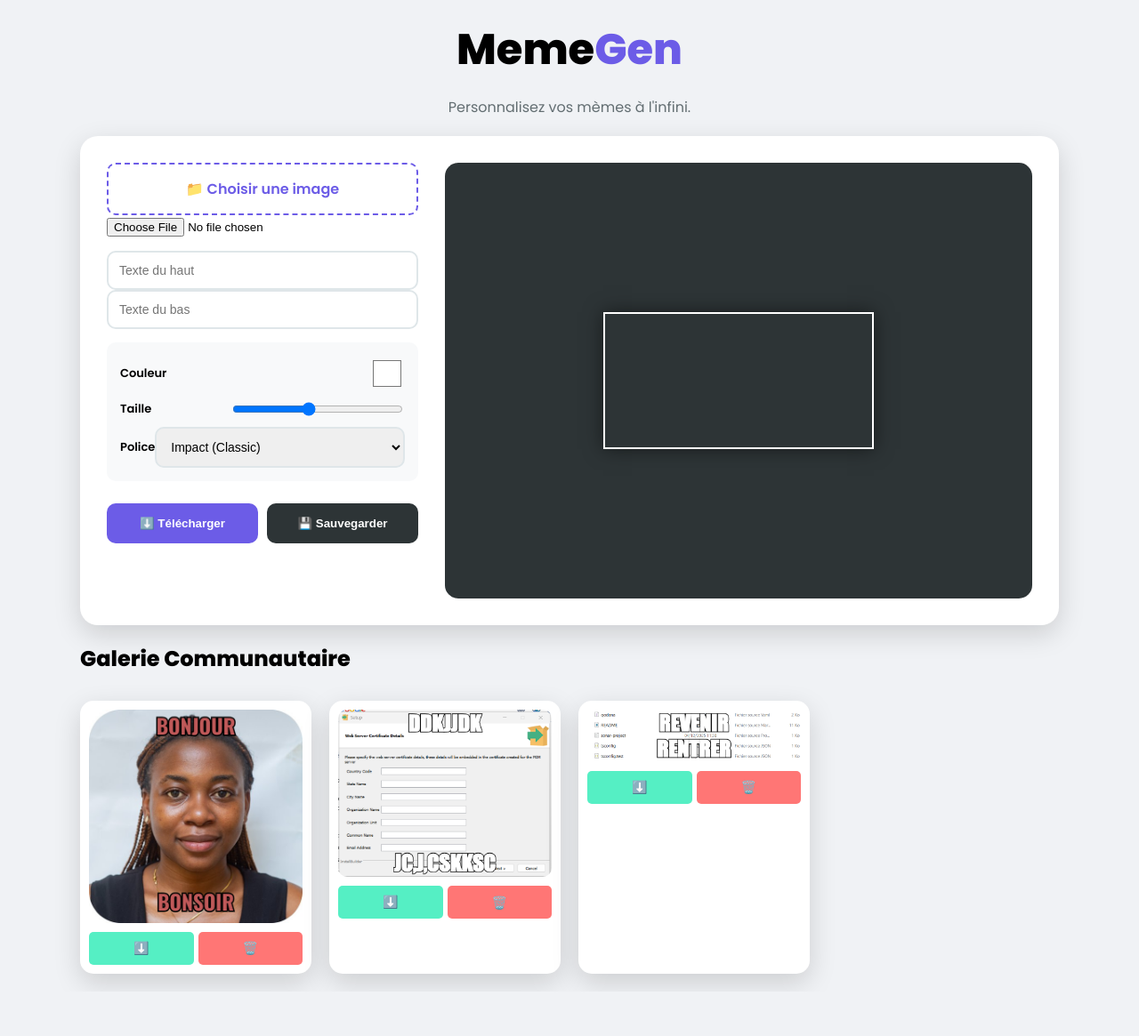
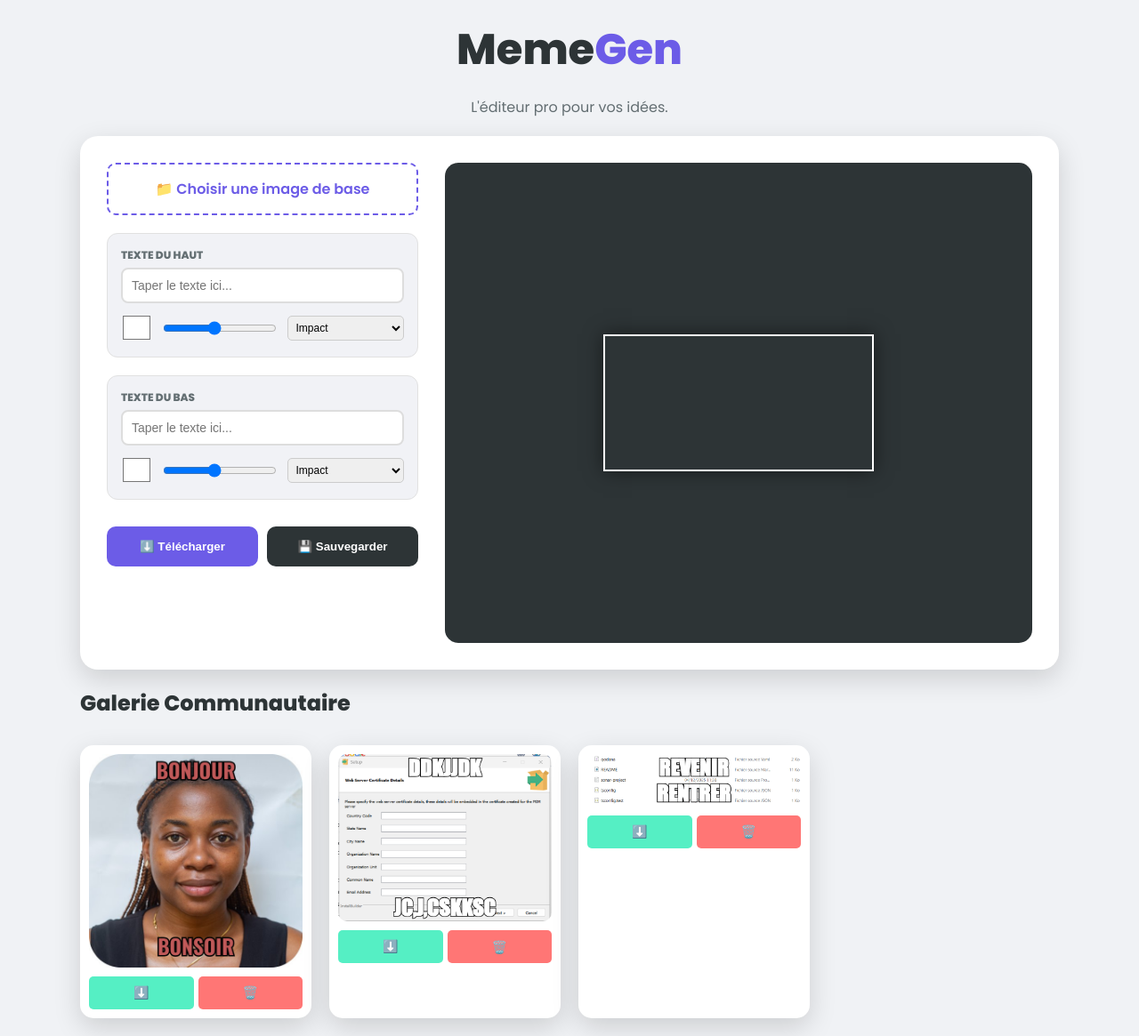
Before and after one commit to christmagne/meme_generator, a Flask app: page / in a window 1280 px wide. Shown: the whole page at 89% size. Before the commit the page ends 1111 px from the top, so only its background shows below. Run offline with Flask 3, Linux system fonts and the light colour scheme; a map, chart or similar area stays blank.

Commit message:
finalisation du mini-projet

```diff
--- a/app.py
+++ b/app.py
@@ -5,6 +5,7 @@ from flask import Flask, render_template, request, jsonify
 
 app = Flask(__name__)
 
+# Dossier où seront stockés les mèmes
 UPLOAD_FOLDER = os.path.join('static', 'uploads')
 if not os.path.exists(UPLOAD_FOLDER):
     os.makedirs(UPLOAD_FOLDER)
@@ -20,6 +21,8 @@ def index():
 def save_meme():
     data = request.get_json()
     image_data = data['image']
+
+    # Nettoyage et conversion base64 -> binaire
     header, encoded = image_data.split(",", 1)
     binary_data = base64.b64decode(encoded)
 
--- a/static/css/style.css
+++ b/static/css/style.css
@@ -4,6 +4,7 @@
     --dark: #2d3436;
     --light: #dfe6e9;
     --white: #ffffff;
+    --bg-group: #f1f2f6;
     --shadow: 0 10px 30px rgba(0, 0, 0, 0.15);
 }
 
@@ -12,6 +13,7 @@ body {
     background-color: #f0f2f5;
     margin: 0;
     padding: 0;
+    color: var(--dark);
 }
 
 .container {
@@ -35,6 +37,7 @@ header p {
     color: #636e72;
 }
 
+/* LAYOUT PRINCIPAL */
 .editor-area {
     display: grid;
     grid-template-columns: 350px 1fr;
@@ -49,49 +52,10 @@ header p {
 .controls {
     display: flex;
     flex-direction: column;
-    gap: 15px;
+    gap: 20px;
 }
 
-.text-inputs input,
-select {
-    width: 100%;
-    padding: 12px;
-    border: 2px solid var(--light);
-    border-radius: 10px;
-    font-size: 14px;
-    box-sizing: border-box;
-}
-
-/* Barre d'outils Style */
-.style-toolbar {
-    background: #f8f9fa;
-    padding: 15px;
-    border-radius: 10px;
-    display: flex;
-    flex-direction: column;
-    gap: 10px;
-}
-
-.style-group {
-    display: flex;
-    align-items: center;
-    justify-content: space-between;
-    font-size: 13px;
-    font-weight: 600;
-}
-
-.style-group input[type="color"] {
-    border: none;
-    width: 40px;
-    height: 40px;
-    cursor: pointer;
-    background: none;
-}
-
-.style-group input[type="range"] {
-    width: 60%;
-}
-
+/* UPLOAD */
 .custom-file-upload {
     border: 2px dashed var(--primary);
     display: block;
@@ -101,8 +65,84 @@ select {
     border-radius: 10px;
     font-weight: 600;
     color: var(--primary);
+    transition: 0.3s;
 }
 
+.custom-file-upload:hover {
+    background: #eaeaeb;
+}
+
+input[type="file"] {
+    display: none;
+}
+
+/* NOUVEAUX GROUPES DE TEXTE */
+.text-group {
+    background-color: var(--bg-group);
+    padding: 15px;
+    border-radius: 12px;
+    border: 1px solid #e1e1e1;
+}
+
+.group-label {
+    font-size: 12px;
+    font-weight: 800;
+    text-transform: uppercase;
+    color: #636e72;
+    margin-bottom: 5px;
+    display: block;
+}
+
+.text-group input[type="text"] {
+    width: 100%;
+    padding: 10px;
+    border: 2px solid #ddd;
+    border-radius: 8px;
+    font-size: 14px;
+    box-sizing: border-box;
+    margin-bottom: 10px;
+}
+
+/* MINI TOOLBAR (Pour les réglages) */
+.mini-toolbar {
+    display: flex;
+    gap: 10px;
+    align-items: center;
+}
+
+.tool {
+    display: flex;
+    align-items: center;
+}
+
+.tool.wide {
+    flex: 1;
+}
+
+.mini-toolbar input[type="color"] {
+    border: none;
+    width: 35px;
+    height: 35px;
+    cursor: pointer;
+    background: none;
+    padding: 0;
+}
+
+.mini-toolbar input[type="range"] {
+    width: 100%;
+    cursor: pointer;
+}
+
+.mini-toolbar select {
+    width: 100%;
+    padding: 5px;
+    border-radius: 5px;
+    border: 1px solid #ccc;
+    font-size: 12px;
+    cursor: pointer;
+}
+
+/* BOUTONS */
 .actions {
     display: flex;
     gap: 10px;
@@ -129,13 +169,19 @@ select {
     color: white;
 }
 
+.btn:hover {
+    opacity: 0.9;
+    transform: translateY(-2px);
+}
+
+/* APERÇU CANVAS */
 .preview {
     background: #2d3436;
     border-radius: 15px;
     display: flex;
     align-items: center;
     justify-content: center;
-    min-height: 450px;
+    min-height: 500px;
     padding: 20px;
 }
 
@@ -146,7 +192,7 @@ canvas {
     border: 2px solid white;
 }
 
-/* Galerie et boutons action */
+/* GALERIE */
 .gallery-grid {
     display: grid;
     grid-template-columns: repeat(auto-fill, minmax(220px, 1fr));
@@ -160,6 +206,11 @@ canvas {
     padding: 10px;
     border-radius: 15px;
     box-shadow: var(--shadow);
+    transition: transform 0.2s;
+}
+
+.gallery-item:hover {
+    transform: translateY(-5px);
 }
 
 .gallery-item img {
@@ -194,7 +245,7 @@ canvas {
     background: var(--danger);
 }
 
-/* MODALE CORRIGÉE (PLEIN CENTRE) */
+/* MODALE */
 .modal {
     display: none;
     position: fixed;
@@ -216,7 +267,6 @@ canvas {
     width: 90%;
     max-width: 350px;
     text-align: center;
-    position: relative;
     animation: pop 0.3s cubic-bezier(0.175, 0.885, 0.32, 1.275);
 }
 
@@ -232,6 +282,16 @@ canvas {
     }
 }
 
+#modalIcon {
+    font-size: 3rem;
+    margin-bottom: 10px;
+}
+
+#modalMessage {
+    color: #666;
+    margin-bottom: 20px;
+}
+
 @media (max-width: 850px) {
     .editor-area {
         grid-template-columns: 1fr;
--- a/static/js/script.js
+++ b/static/js/script.js
@@ -2,49 +2,71 @@ document.addEventListener('DOMContentLoaded', () => {
     const canvas = document.getElementById('memeCanvas');
     const ctx = canvas.getContext('2d');
 
-    // Eléments de texte et style
+    // --- VARIABLES IMAGE ---
     const imageInput = document.getElementById('imageInput');
-    const topTextInput = document.getElementById('topText');
-    const bottomTextInput = document.getElementById('bottomText');
-    const textColor = document.getElementById('textColor');
-    const textSize = document.getElementById('textSize');
-    const textFont = document.getElementById('textFont');
+    let currentImage = null;
 
-    let currentImage = null;
+    // --- VARIABLES TEXTE HAUT ---
+    const topText = document.getElementById('topText');
+    const topColor = document.getElementById('topColor');
+    const topSize = document.getElementById('topSize');
+    const topFont = document.getElementById('topFont');
+
+    // --- VARIABLES TEXTE BAS ---
+    const bottomText = document.getElementById('bottomText');
+    const bottomColor = document.getElementById('bottomColor');
+    const bottomSize = document.getElementById('bottomSize');
+    const bottomFont = document.getElementById('bottomFont');
+
+    // Liste de tous les éléments qui déclenchent le dessin
+    const allInputs = [
+        topText, topColor, topSize, topFont,
+        bottomText, bottomColor, bottomSize, bottomFont
+    ];
 
     function drawMeme() {
         if (!currentImage) return;
 
+        // 1. Reset du Canvas
         canvas.width = currentImage.width;
         canvas.height = currentImage.height;
         ctx.drawImage(currentImage, 0, 0);
 
-        // Appliquer les réglages de l'utilisateur
-        const fontSize = (textSize.value / 500) * canvas.width;
-        ctx.font = `bold ${fontSize}px ${textFont.value}`;
-        ctx.fillStyle = textColor.value;
-        ctx.strokeStyle = 'black';
-        ctx.lineWidth = fontSize / 8;
+        // Paramètres communs
         ctx.textAlign = 'center';
 
-        if (topTextInput.value) {
+        // 2. DESSIN TEXTE HAUT
+        if (topText.value) {
+            const sizeH = (topSize.value / 500) * canvas.width;
+            ctx.font = `bold ${sizeH}px ${topFont.value}`;
+            ctx.fillStyle = topColor.value;
+            ctx.strokeStyle = 'black';
+            ctx.lineWidth = sizeH / 8;
             ctx.textBaseline = 'top';
-            ctx.strokeText(topTextInput.value.toUpperCase(), canvas.width / 2, 20);
-            ctx.fillText(topTextInput.value.toUpperCase(), canvas.width / 2, 20);
+
+            // On dessine (Contour + Remplissage)
+            ctx.strokeText(topText.value.toUpperCase(), canvas.width / 2, 20);
+            ctx.fillText(topText.value.toUpperCase(), canvas.width / 2, 20);
         }
 
-        if (bottomTextInput.value) {
+        // 3. DESSIN TEXTE BAS (Indépendant)
+        if (bottomText.value) {
+            const sizeB = (bottomSize.value / 500) * canvas.width;
+            // Note: On réapplique font et fillStyle ici pour qu'ils soient uniques au bas
+            ctx.font = `bold ${sizeB}px ${bottomFont.value}`;
+            ctx.fillStyle = bottomColor.value;
+            ctx.strokeStyle = 'black';
+            ctx.lineWidth = sizeB / 8;
             ctx.textBaseline = 'bottom';
-            ctx.strokeText(bottomTextInput.value.toUpperCase(), canvas.width / 2, canvas.height - 20);
-            ctx.fillText(bottomTextInput.value.toUpperCase(), canvas.width / 2, canvas.height - 20);
+
+            ctx.strokeText(bottomText.value.toUpperCase(), canvas.width / 2, canvas.height - 20);
+            ctx.fillText(bottomText.value.toUpperCase(), canvas.width / 2, canvas.height - 20);
         }
     }
 
-    // Écouteurs pour mise à jour en temps réel
-    [topTextInput, bottomTextInput, textColor, textSize, textFont].forEach(el => {
-        el.addEventListener('input', drawMeme);
-    });
+    // --- ECOUTEURS D'EVENEMENTS ---
 
+    // Charger l'image
     imageInput.addEventListener('change', (e) => {
         const file = e.target.files[0];
         if (file) {
@@ -58,6 +80,12 @@ document.addEventListener('DOMContentLoaded', () => {
         }
     });
 
+    // Mettre à jour quand on touche N'IMPORTE QUEL contrôle
+    allInputs.forEach(el => {
+        el.addEventListener('input', drawMeme);
+    });
+
+    // Bouton Télécharger (Navigateur)
     document.getElementById('downloadBtn').onclick = () => {
         if (!currentImage) return showModal('Oups', 'Choisissez une image !', '🖼️');
         const link = document.createElement('a');
@@ -66,8 +94,15 @@ document.addEventListener('DOMContentLoaded', () => {
         link.click();
     };
 
+    // Bouton Sauvegarder (Serveur)
     document.getElementById('saveBtn').onclick = () => {
         if (!currentImage) return showModal('Erreur', 'Rien à sauvegarder !', '❌');
+
+        // Petit effet de chargement (optionnel)
+        const btn = document.getElementById('saveBtn');
+        const oldText = btn.innerText;
+        btn.innerText = "Envoi...";
+
         fetch('/save_meme', {
             method: 'POST',
             headers: { 'Content-Type': 'application/json' },
@@ -75,12 +110,18 @@ document.addEventListener('DOMContentLoaded', () => {
         })
         .then(res => res.json())
         .then(data => {
+            btn.innerText = oldText;
             if (data.status === 'success') showModal('Succès', 'Enregistré dans la galerie !');
+        })
+        .catch(err => {
+            btn.innerText = oldText;
+            console.error(err);
         });
     };
 });
 
-// Fonctions Globales
+// --- FONCTIONS UTILITAIRES ---
+
 function showModal(title, message, icon = '✅') {
     const modal = document.getElementById('customModal');
     document.getElementById('modalTitle').innerText = title;
@@ -93,13 +134,20 @@ function showModal(title, message, icon = '✅') {
     };
 }
 
+// Fonction appelée directement depuis le HTML (onclick)
 function deleteMeme(filename) {
-    if(confirm("Voulez-vous vraiment supprimer ce mème ?")) {
+    // Utilisation d'un confirm natif simple pour la suppression
+    if(confirm("Voulez-vous vraiment supprimer ce mème de la galerie ?")) {
         fetch(`/delete_meme/${filename}`, { method: 'DELETE' })
         .then(res => res.json())
         .then(data => {
             if(data.status === 'success') {
-                document.getElementById(`item-${filename}`).remove();
+                // Animation de suppression
+                const element = document.getElementById(`item-${filename}`);
+                element.style.transform = "scale(0)";
+                setTimeout(() => element.remove(), 300);
+            } else {
+                alert("Erreur lors de la suppression");
             }
         });
     }
--- a/templates/index.html
+++ b/templates/index.html
@@ -3,7 +3,7 @@
 <head>
     <meta charset="UTF-8">
     <meta name="viewport" content="width=device-width, initial-scale=1.0">
-    <title>MemeGen Pro</title>
+    <title>MemeGen Ultimate</title>
     <link rel="stylesheet" href="{{ url_for('static', filename='css/style.css') }}">
     <link href="https://fonts.googleapis.com/css2?family=Poppins:wght@400;600;800&family=Oswald:wght@700&family=Pacifico&family=Bangers&display=swap" rel="stylesheet">
 </head>
@@ -12,39 +12,60 @@
     <div class="container">
         <header>
             <h1>Meme<span>Gen</span></h1>
-            <p>Personnalisez vos mèmes à l'infini.</p>
+            <p>L'éditeur pro pour vos idées.</p>
         </header>
 
         <main class="editor-area">
             <div class="controls">
+
                 <div class="upload-section">
-                    <label for="imageInput" class="custom-file-upload">📁 Choisir une image</label>
+                    <label for="imageInput" class="custom-file-upload">📁 Choisir une image de base</label>
                     <input type="file" id="imageInput" accept="image/*">
                 </div>
 
-                <div class="text-inputs">
-                    <input type="text" id="topText" placeholder="Texte du haut">
-                    <input type="text" id="bottomText" placeholder="Texte du bas">
+                <div class="text-group">
+                    <label class="group-label">Texte du Haut</label>
+                    <input type="text" id="topText" placeholder="Taper le texte ici...">
+
+                    <div class="mini-toolbar">
+                        <div class="tool" title="Couleur">
+                            <input type="color" id="topColor" value="#ffffff">
+                        </div>
+                        <div class="tool wide" title="Taille">
+                            <input type="range" id="topSize" min="10" max="100" value="50">
+                        </div>
+                        <div class="tool wide" title="Police">
+                            <select id="topFont">
+                                <option value="Impact">Impact</option>
+                                <option value="Oswald">Oswald</option>
+                                <option value="Pacifico">Pacifico</option>
+                                <option value="Bangers">Bangers</option>
+                                <option value="Arial">Arial</option>
+                            </select>
+                        </div>
+                    </div>
                 </div>
 
-                <div class="style-toolbar">
-                    <div class="style-group">
-                        <label>Couleur</label>
-                        <input type="color" id="textColor" value="#ffffff">
-                    </div>
-                    <div class="style-group">
-                        <label>Taille</label>
-                        <input type="range" id="textSize" min="10" max="100" value="50">
-                    </div>
-                    <div class="style-group">
-                        <label>Police</label>
-                        <select id="textFont">
-                            <option value="Impact">Impact (Classic)</option>
-                            <option value="Oswald">Oswald</option>
-                            <option value="Pacifico">Pacifico (Script)</option>
-                            <option value="Bangers">Bangers (Comic)</option>
-                            <option value="Arial">Arial</option>
-                        </select>
+                <div class="text-group">
+                    <label class="group-label">Texte du Bas</label>
+                    <input type="text" id="bottomText" placeholder="Taper le texte ici...">
+
+                    <div class="mini-toolbar">
+                        <div class="tool" title="Couleur">
+                            <input type="color" id="bottomColor" value="#ffffff">
+                        </div>
+                        <div class="tool wide" title="Taille">
+                            <input type="range" id="bottomSize" min="10" max="100" value="50">
+                        </div>
+                        <div class="tool wide" title="Police">
+                            <select id="bottomFont">
+                                <option value="Impact">Impact</option>
+                                <option value="Oswald">Oswald</option>
+                                <option value="Pacifico">Pacifico</option>
+                                <option value="Bangers">Bangers</option>
+                                <option value="Arial">Arial</option>
+                            </select>
+                        </div>
                     </div>
                 </div>
 
```
